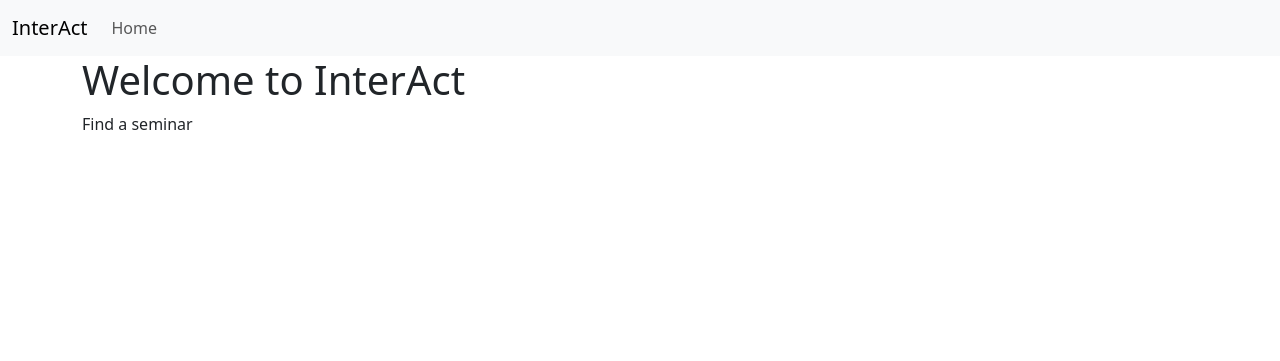
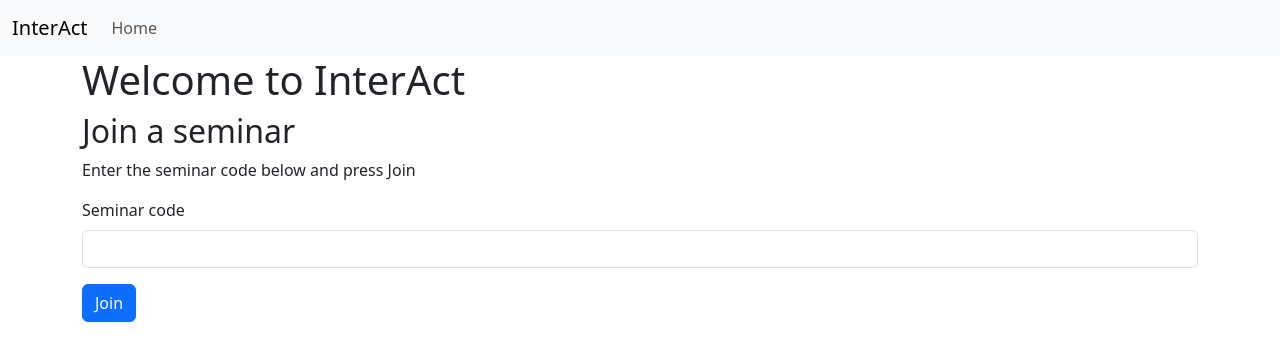
Before and after one commit to erikroos/interact-poc, a Flask app: page /students/ in a window 1280 px wide. Shown: the top 361 px of the page. Run offline with Flask 3, Linux system fonts and the light colour scheme; parts of the project's set-up code (start-up, migrations or seed data) failed here and were passed over.

Commit message:
Seminars can now be opened and joined

```diff
--- /dev/null
+++ b/interact/students/forms.py
@@ -0,0 +1,6 @@
+from flask_wtf import FlaskForm
+from wtforms import StringField, SubmitField, validators
+
+class JoinForm(FlaskForm):
+    code = StringField("Seminar code", validators=[validators.DataRequired()])
+    submit = SubmitField("Join")
--- a/interact/students/templates/index_students.html
+++ b/interact/students/templates/index_students.html
@@ -6,5 +6,13 @@ InterAct for Students
 
 {% block content %}
 <h1>Welcome to InterAct</h1>
-<p>Find a seminar</p>
+<h2>Join a seminar</h2>
+<p>Enter the seminar code below and press Join</p>
+<form method="POST">
+    {{ form.hidden_tag() }}
+    <div class="mb-3">
+        {{ form.code.label(class="form-label") }} {{ form.code(class="form-control") }}
+    </div>
+    {{ form.submit(class="btn btn-primary") }}
+</form>
 {% endblock %}
--- a/interact/students/views.py
+++ b/interact/students/views.py
@@ -1,7 +1,20 @@
-from flask import Blueprint, render_template
+from flask import Blueprint, render_template, request, flash
+from interact.students.forms import JoinForm
+from interact.teachers.models import Seminar
 
 students_blueprint = Blueprint('students', __name__, template_folder='templates')
 
-@students_blueprint.route("/")
+@students_blueprint.route("/", methods=["POST", "GET"])
 def index():
-    return render_template("index_students.html")
+    form = JoinForm()
+    if request.method == "POST":
+        if form.validate_on_submit:
+            seminar = Seminar.query.filter_by(code=form.code.data, active=True).first()
+            if seminar is not None:
+                # TODO redirect
+                return f"Now joining {seminar.name}"
+            else:
+                flash("This seminar cannot be joined at the moment")
+        else:
+            flash("Form not filled in correctly")
+    return render_template("index_students.html", form=form)
--- a/interact/templates/base.html
+++ b/interact/templates/base.html
@@ -31,7 +31,7 @@
 
     {% for message in get_flashed_messages() %}
       <div class="alert alert-warning alert-dismissible fade show" role="alert">
-        {{message}}
+        {{message|safe}}
         <button type="button" class="btn-close" data-bs-dismiss="alert" aria-label="Close"></button>
       </div>
     {% endfor %}
```
Also changed, not shown: interact/teachers/templates/index_teachers.html (+9 -3 lines), interact/teachers/views.py (+15 -1 lines), 1 other file.
